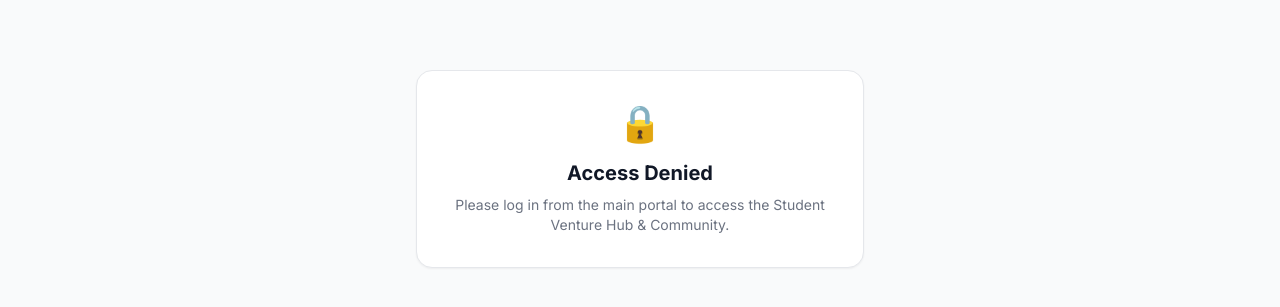
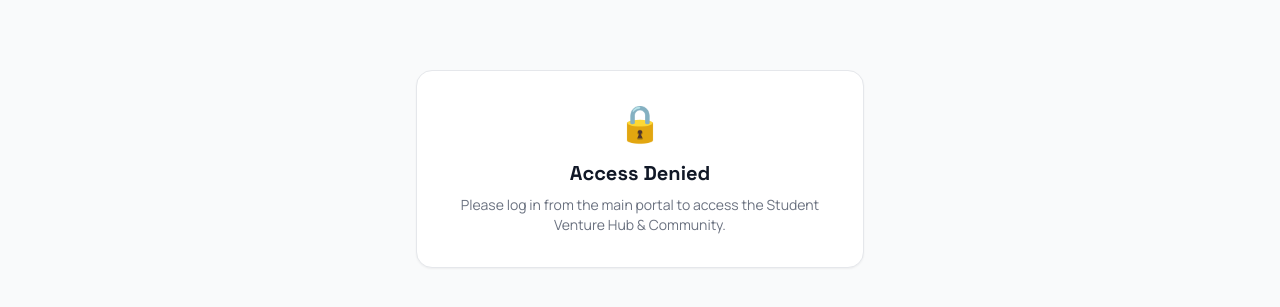
Before and after one commit to HrithikRaj26/iimlconnect_marketplace1, a Next.js app: page /ventures in a window 1280 px wide. Shown: the part 295-602 px from the top of the page. Built offline with nearby package versions, Linux system fonts and the light colour scheme.

Commit message:
venture hub font style update

```diff
--- a/src/app/ventures/layout.tsx
+++ b/src/app/ventures/layout.tsx
@@ -1,9 +1,53 @@
 import AppLayout from "@/components/layout/AppLayout";
+import { Space_Grotesk, Manrope } from "next/font/google";
+
+const spaceGrotesk = Space_Grotesk({
+  subsets: ["latin"],
+  variable: "--font-space-grotesk",
+  display: "swap",
+});
+
+const manrope = Manrope({
+  subsets: ["latin"],
+  variable: "--font-manrope",
+  display: "swap",
+});
 
 export default function VenturesLayout({
   children,
 }: {
   children: React.ReactNode;
 }) {
-  return <AppLayout>{children}</AppLayout>;
+  return (
+    <div className={`${spaceGrotesk.variable} ${manrope.variable}`}>
+      <style dangerouslySetInnerHTML={{ __html: `
+        .ventures-container h1,
+        .ventures-container h2,
+        .ventures-container h3,
+        .ventures-container h4,
+        .ventures-container h5,
+        .ventures-container .font-display {
+          font-family: var(--font-space-grotesk), sans-serif !important;
+        }
+        .ventures-container,
+        .ventures-container p,
+        .ventures-container span,
+        .ventures-container button,
+        .ventures-container input,
+        .ventures-container textarea,
+        .ventures-container select,
+        .ventures-container label,
+        .ventures-container table,
+        .ventures-container td,
+        .ventures-container th {
+          font-family: var(--font-manrope), sans-serif !important;
+        }
+      `}} />
+      <AppLayout>
+        <div className="ventures-container h-full w-full">
+          {children}
+        </div>
+      </AppLayout>
+    </div>
+  );
 }
```
